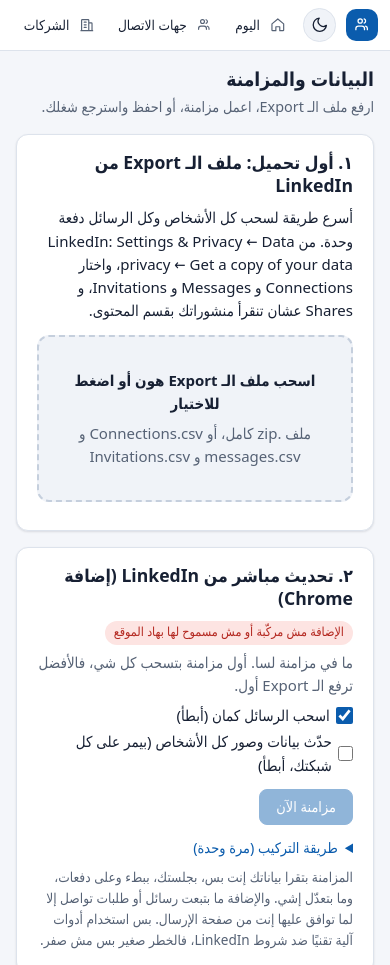
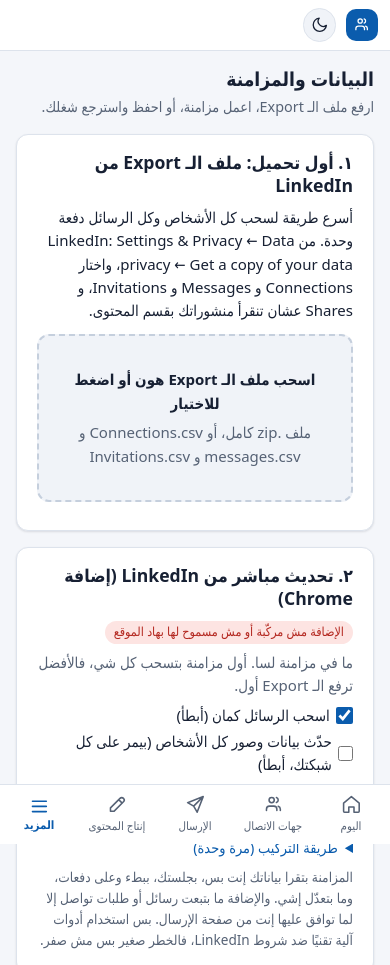
Before and after one commit to ahmadner/linkedin_network, a website built with Vite: page index.html in a window 390 px wide. Shown: the top 965 px of the page. Built offline with nearby package versions, Linux system fonts and the light colour scheme.

Commit message:
Add a bottom navigation bar on phones with a full sections menu
Co-Authored-By: Claude Opus 5.5 <noreply@anthropic.com>
Claude-Session: https://claude.ai/code/session_01MDBkY6fbok496B1hayBzJ2

```diff
--- a/src/main.ts
+++ b/src/main.ts
@@ -53,6 +53,8 @@ const GROUPS: Array<[string, Page[]]> = [
 
 const PAGES = GROUPS.flatMap(([, pages]) => pages);
 
+const QUICK: ViewId[] = ["home", "contacts", "outreach", "content"];
+
 function isView(value: string): value is ViewId {
   return PAGES.some((p) => p.id === value);
 }
@@ -77,7 +79,17 @@ async function boot(): Promise<void> {
   const overlays = h("div", { class: "overlays" });
   const toasts = h("div", { class: "toasts", "aria-live": "polite" });
   const toast = createToaster(toasts);
-  const nav = h("nav", { class: "nav", "aria-label": "الأقسام" });
+  const nav = h("nav", { class: "nav", id: "all-sections", "aria-label": "الأقسام" });
+  const quick = h("nav", { class: "bottom-nav", "aria-label": "التنقل السريع" });
+  let menuOpen = false;
+  const setMenu = (open: boolean): void => {
+    const wasInside = nav.contains(document.activeElement);
+    menuOpen = open;
+    document.body.classList.toggle("menu-open", open);
+    renderQuick();
+    if (open) requestAnimationFrame(() => nav.querySelector<HTMLElement>(".nav-item")?.focus());
+    else if (wasInside) quick.querySelector("button")?.focus();
+  };
   const status = h("p", { class: "side-status" });
   const title = h("h1", {});
   const intro = h("p", { class: "muted" });
@@ -93,6 +105,7 @@ async function boot(): Promise<void> {
       const changed = view !== current;
       if (changed && current === "contacts") closeContact();
       current = view;
+      if (menuOpen) setMenu(false);
       history.replaceState(null, "", `#${view}`);
       render();
       if (changed) {
@@ -113,7 +126,23 @@ async function boot(): Promise<void> {
     return "";
   }
 
+  function renderQuick(): void {
+    const inQuick = QUICK.includes(current);
+    replace(quick,
+      QUICK.map((id) => {
+        const p = PAGES.find((page) => page.id === id)!;
+        const count = badgeFor(id);
+        const active = id === current && !menuOpen;
+        return h("a", { href: `#${id}`, class: active ? "quick-item active" : "quick-item", "aria-current": active ? "page" : null, onclick: (e: Event) => { e.preventDefault(); ctx.go(id); } },
+          icon(p.icon), h("span", {}, p.label), count && id !== "contacts" ? h("span", { class: id === "home" ? "nav-count hot" : "nav-count" }, count) : null);
+      }),
+      h("button", { type: "button", class: menuOpen || !inQuick ? "quick-item active" : "quick-item", "aria-expanded": String(menuOpen), "aria-controls": "all-sections", onclick: () => setMenu(!menuOpen) },
+        icon(menuOpen ? "close" : "menu"), h("span", {}, menuOpen ? "سكّر" : "المزيد")),
+    );
+  }
+
   function render(): void {
+    renderQuick();
     replace(nav, GROUPS.map(([group, pages]) => h("div", { class: "nav-group" },
       group ? h("span", { class: "nav-title" }, group) : null,
       pages.map((p) => {
@@ -148,6 +177,13 @@ async function boot(): Promise<void> {
   }
 
   store.subscribe(render);
+  document.addEventListener("keydown", (e) => {
+    if (e.key === "Escape" && menuOpen) setMenu(false);
+  });
+  document.addEventListener("click", (e) => {
+    const target = e.target instanceof Node ? e.target : null;
+    if (menuOpen && target?.isConnected && !nav.contains(target) && !quick.contains(target)) setMenu(false);
+  });
   window.addEventListener("hashchange", () => {
     const next = location.hash.slice(1);
     if (isView(next) && next !== current) ctx.go(next);
@@ -166,6 +202,7 @@ async function boot(): Promise<void> {
         main,
       ),
     ),
+    quick,
     overlays,
     toasts,
   );
--- a/src/styles.css
+++ b/src/styles.css
@@ -27,6 +27,7 @@
   --shadow: 0 1px 2px rgb(15 23 42 / 6%), 0 1px 3px rgb(15 23 42 / 6%);
   --shadow-lg: 0 12px 40px rgb(15 23 42 / 22%);
   --sidebar: 248px;
+  --bottom-nav: 3.75rem;
   --on-status: #ffffff;
   --scrim: rgb(15 23 42 / 32%);
   --scrim-strong: rgb(15 23 42 / 45%);
@@ -456,10 +457,15 @@ details[open] > summary { margin-block-end: var(--space-3); }
   .brand { padding: 0; }
   .brand > span:nth-child(2), .side-status, .nav-title { display: none; }
   .brand-mark { inline-size: 32px; block-size: 32px; }
-  .nav { display: flex; gap: var(--space-1); overflow-x: auto; flex: 1; scrollbar-width: none; }
-  .nav::-webkit-scrollbar { display: none; }
-  .nav-group { display: flex; gap: var(--space-1); }
-  .nav-item { padding: var(--space-2) var(--space-4); font-size: var(--fs-sm); }
+  .theme-toggle { margin-inline-start: auto; }
+  .nav { display: none; }
+  .menu-open .nav { display: grid; position: fixed; inset-inline: 0; inset-block-end: calc(var(--bottom-nav) + env(safe-area-inset-bottom)); max-block-size: calc(100dvh - var(--bottom-nav) - 5rem); overflow-y: auto; gap: var(--space-5); padding: var(--space-5); background: var(--surface); border-block-start: 1px solid var(--border); border-start-start-radius: var(--radius); border-start-end-radius: var(--radius); box-shadow: var(--shadow-lg); z-index: 30; }
+  .menu-open .nav-title { display: block; }
+  .menu-open .sidebar { z-index: 30; }
+  .menu-open .content::after { content: ""; position: fixed; inset: 0; background: var(--scrim); z-index: 25; }
+  .bottom-nav { display: grid; grid-template-columns: repeat(5, minmax(0, 1fr)); position: fixed; inset-inline: 0; inset-block-end: 0; z-index: 31; block-size: calc(var(--bottom-nav) + env(safe-area-inset-bottom)); padding-block-end: env(safe-area-inset-bottom); background: var(--surface); border-block-start: 1px solid var(--border); }
+  main { padding-block-end: calc(var(--bottom-nav) + var(--space-9)); }
+  .toasts { inset-block-end: calc(var(--bottom-nav) + var(--space-5)); }
   .page-head { padding: var(--space-6) var(--space-6) var(--space-1); }
   .page-head h1 { font-size: var(--fs-xl); }
   main { padding: var(--space-5) var(--space-6) var(--space-10); }
@@ -490,7 +496,7 @@ details[open] > summary { margin-block-end: var(--space-3); }
   .thread li { max-inline-size: 95%; }
   .facts { grid-template-columns: 1fr; gap: 0; }
   .facts dd { margin-block-end: var(--space-2); }
-  .toasts { inset-inline: 1rem; inset-block-end: .75rem; max-inline-size: none; }
+  .toasts { inset-inline: 1rem; inset-block-end: calc(var(--bottom-nav) + var(--space-3)); max-inline-size: none; }
 }
 .content-head { display: flex; justify-content: space-between; align-items: center; gap: var(--space-5); flex-wrap: wrap; }
 .content-head .presets { flex: 1 1 auto; min-inline-size: 0; }
@@ -725,7 +731,7 @@ details[open] > summary { margin-block-end: var(--space-3); }
 .gallery .thumb { inline-size: 84px; block-size: 84px; }
 @media (max-width: 1100px) {
   .editor-side { max-block-size: none; overflow: visible; }
-  .editor-dock { display: flex; gap: var(--space-3); justify-content: flex-end; position: sticky; inset-block-end: 0; z-index: 5; margin-inline: calc(var(--space-6) * -1); padding: var(--space-4) var(--space-6); background: var(--surface); border-block-start: 1px solid var(--border); box-shadow: var(--shadow-dock); }
+  .editor-dock { display: flex; gap: var(--space-3); justify-content: flex-end; position: sticky; inset-block-end: var(--bottom-nav); z-index: 5; margin-inline: calc(var(--space-6) * -1); padding: var(--space-4) var(--space-6); background: var(--surface); border-block-start: 1px solid var(--border); box-shadow: var(--shadow-dock); }
   .editor-dock button:last-child { flex: 1; }
 }
 @media (max-width: 900px) {
@@ -749,3 +755,10 @@ dialog.confirm { inline-size: min(420px, calc(100vw - 2 * var(--space-6))); padd
 dialog.confirm::backdrop { background: var(--scrim-strong); }
 dialog.confirm p { margin: 0 0 var(--space-6); }
 .confirm-actions { display: flex; gap: var(--space-3); justify-content: flex-end; flex-wrap: wrap; }
+@media (min-width: 901px) { .bottom-nav { display: none; } }
+.quick-item { position: relative; display: flex; flex-direction: column; align-items: center; justify-content: center; gap: var(--space-0); min-block-size: 44px; padding: var(--space-1) var(--space-0); border: 0; border-radius: 0; background: none; color: var(--muted); font-size: var(--fs-2xs); font-weight: 500; text-decoration: none; white-space: nowrap; }
+.quick-item > span:not(.nav-count) { max-inline-size: 100%; overflow: hidden; text-overflow: ellipsis; }
+.quick-item:hover:not(:disabled) { background: var(--surface-2); color: var(--text); }
+.quick-item.active { color: var(--accent); font-weight: 700; }
+.quick-item .icon { inline-size: 1.3rem; block-size: 1.3rem; }
+.quick-item .nav-count { position: absolute; inset-block-start: var(--space-1); inset-inline-start: calc(50% + .35rem); line-height: 1.4; }
--- a/src/ui/icons.ts
+++ b/src/ui/icons.ts
@@ -25,6 +25,7 @@ const PATHS = {
   copy: "M9 9h10a1 1 0 0 1 1 1v10a1 1 0 0 1-1 1H9a1 1 0 0 1-1-1V10a1 1 0 0 1 1-1M5 15H4a1 1 0 0 1-1-1V4a1 1 0 0 1 1-1h10a1 1 0 0 1 1 1v1",
   back: "M9 6l6 6-6 6",
   trash: "M4 7h16M10 11v6M14 11v6M6 7l1 13h10l1-13M9 7V4h6v3",
+  menu: "M4 6h16M4 12h16M4 18h16",
 } as const;
 
 export type IconName = keyof typeof PATHS;
```
